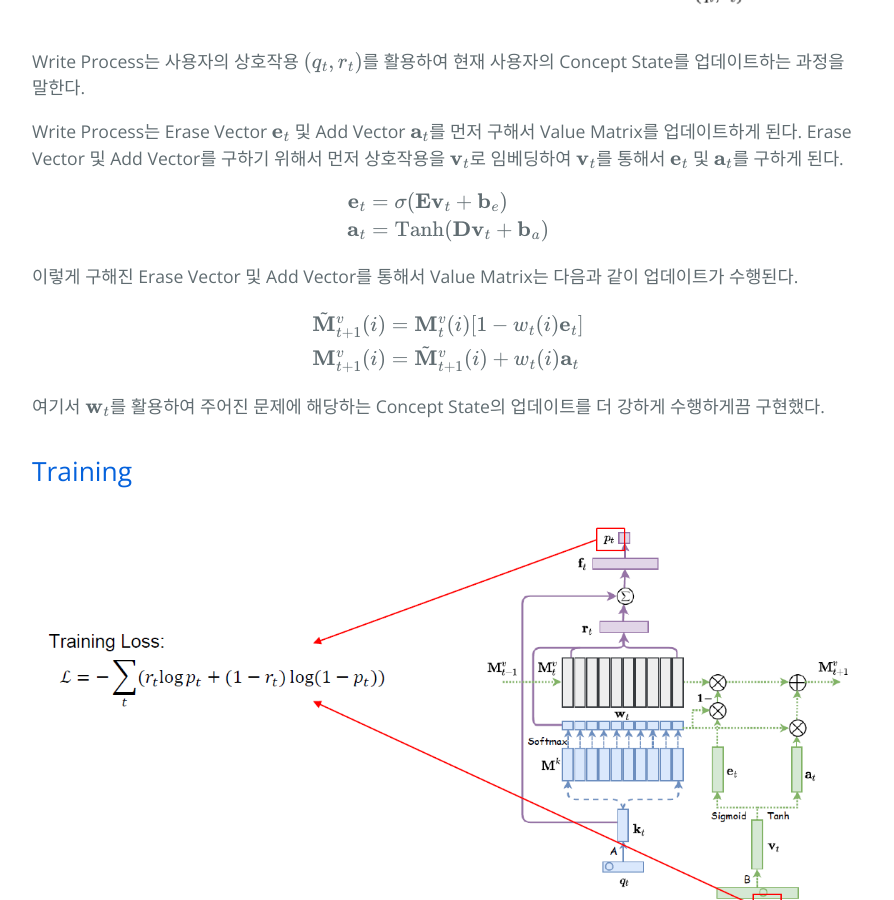
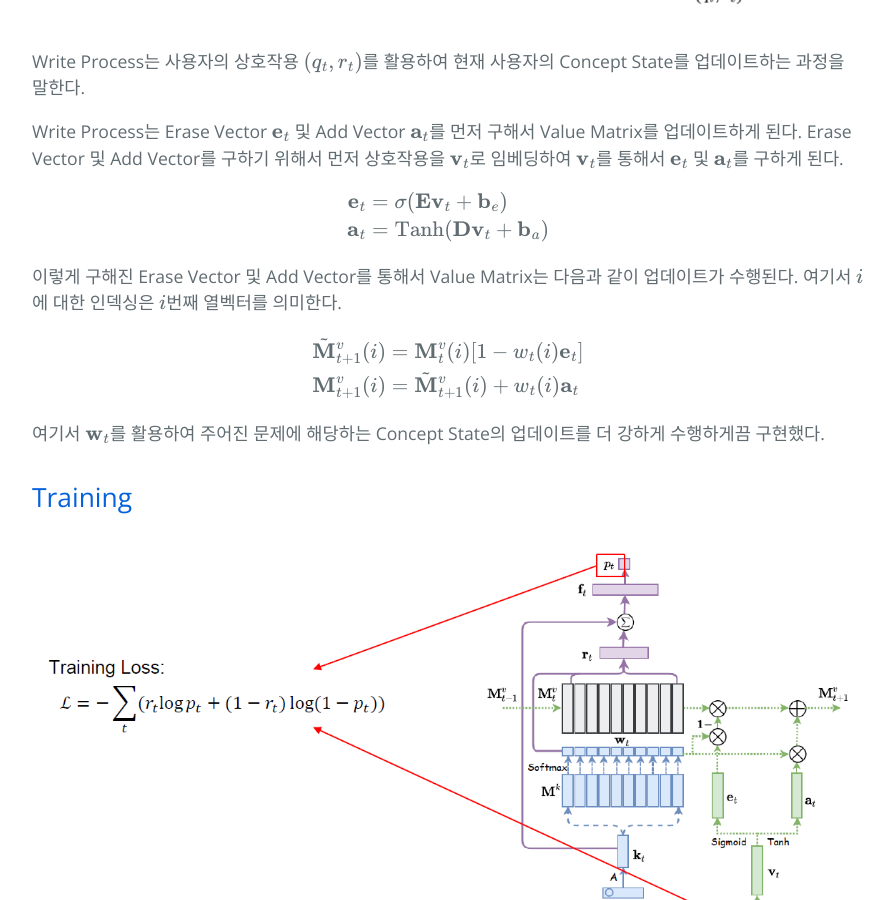
Before and after one commit to hcnoh/hcnoh.github.io, a Jekyll site: the page built from _posts/2021-04-17-dkvmn.md, in a window 1280 px wide and 900 px high, scrolled down 5354 px. Shown: the whole window, without its empty margins (192-1086 px from the left). Built offline with Jekyll 4.4.1, drawn with Linux system fonts in a browser that asks for light colours; comment, search, counter and statistics services are not loaded.

Commit message:
modified a post

```diff
--- a/_posts/2021-04-17-dkvmn.md
+++ b/_posts/2021-04-17-dkvmn.md
@@ -97,7 +97,7 @@ $$
 \end{align}
 $$
 
-이렇게 구해진 Erase Vector 및 Add Vector를 통해서 Value Matrix는 다음과 같이 업데이트가 수행된다.
+이렇게 구해진 Erase Vector 및 Add Vector를 통해서 Value Matrix는 다음과 같이 업데이트가 수행된다. 여기서 $$i$$에 대한 인덱싱은 $$i$$번째 열벡터를 의미한다.
 
 $$
 \begin{align}
```
